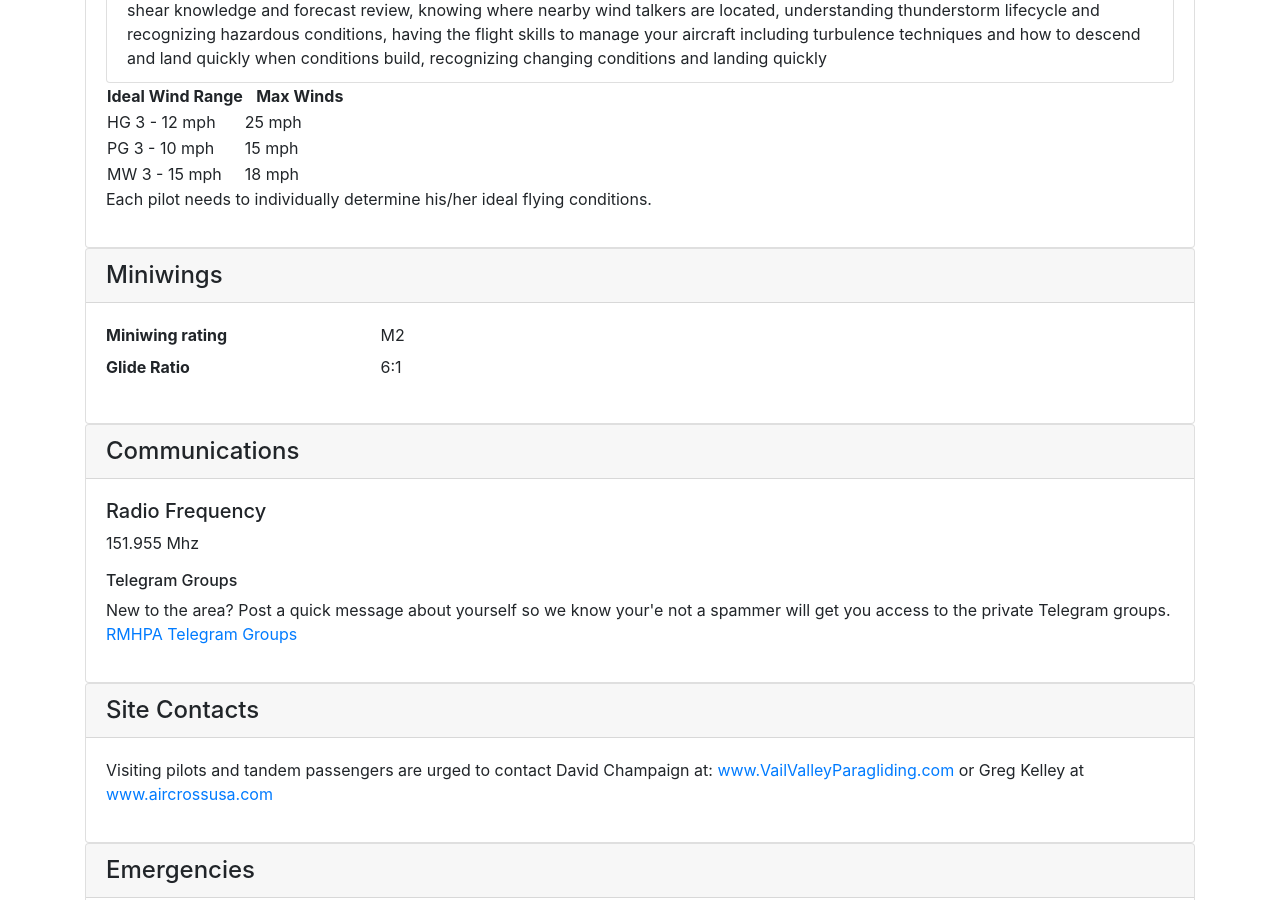
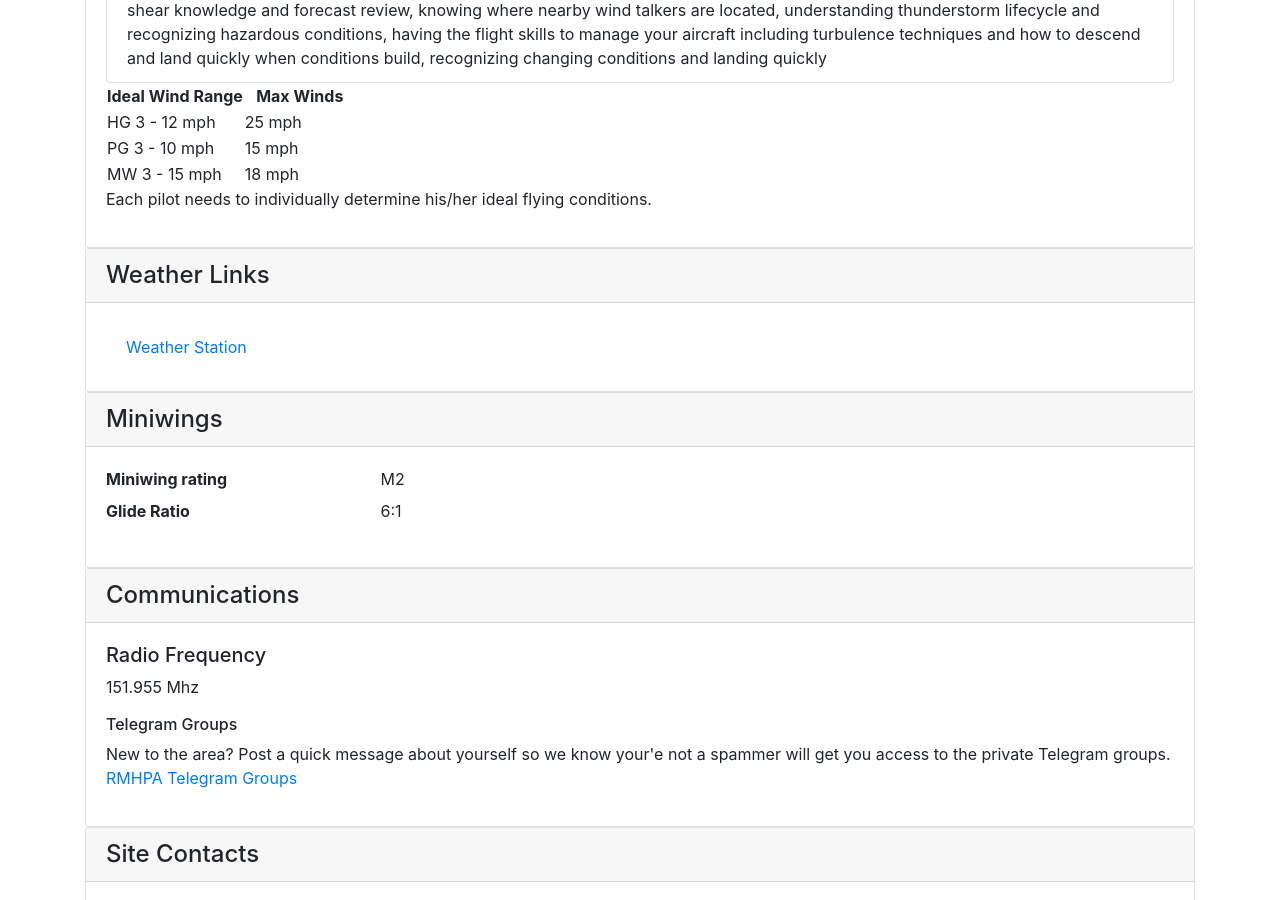
Before and after one commit to rmhpa/rmhpa.github.io, a Jekyll site: the page built from wolcott-site-guide.html, in a window 1280 px wide and 900 px high, scrolled down 1358 px. Built offline with Jekyll 4.4.1, drawn with Linux system fonts in a browser that asks for light colours; nearby versions of some CDN libraries.

Commit message:
added weather station link

```diff
--- a/wolcott-site-guide.html
+++ b/wolcott-site-guide.html
@@ -46,13 +46,6 @@ The road to launch is four wheel drive. A vehicle with high clearance is needed.
   <h4 class="card-header">Site Considerations</h4>
   <div class="card-body">
 
-
-
-
-
-
-
-
     <ul class="list-group">
       <li class="list-group-item">This site is close to the approach for Eagle County Airport. The planes have a designated flight path they usually fly on their approach. Their minimum altitude over our area is 10,200 msl, but generally they are around 12,000 msl flying through the area. Before every flight we contact the Eagle Tower to inform them of our flying and proximity. They in turn inform pilots on approach of our location and also include a NOTAM on the ATIS. There have been no close calls with planes since we have been flying this site for 20 years.</li>
       <li class="list-group-item">Obstacles: Launch is natural grass and is convex, getting steeper as you run forward. It is surrounded to the east by a large shrub and sage brush on all other sides. There is a high tension powerline to the south about 700 yards which can easily be avoided and not flown over. The ridge runs basically north to south for about 3 miles. Cars park to the southeast below and behind launch in a flat area approximately 100 yards from launch.</li>
@@ -90,6 +83,20 @@ The road to launch is four wheel drive. A vehicle with high clearance is needed.
 
   </div>
 </div>
+
+
+<div class="card">
+  <a id="weather-links"><h4 class="card-header">
+    Weather Links
+  </h4></a>
+    <div class="card-body">
+
+      <ul class="list-group list-group-flush">
+        <li class="list-group-item"><a href="https://www.wunderground.com/dashboard/pws/KCOEDWAR65" target="_blank">Weather Station</a></li>
+        </ul>
+    </div>
+</div>
+
 
 <div class="card">
   <h4 class="card-header">Miniwings</h4>
```
